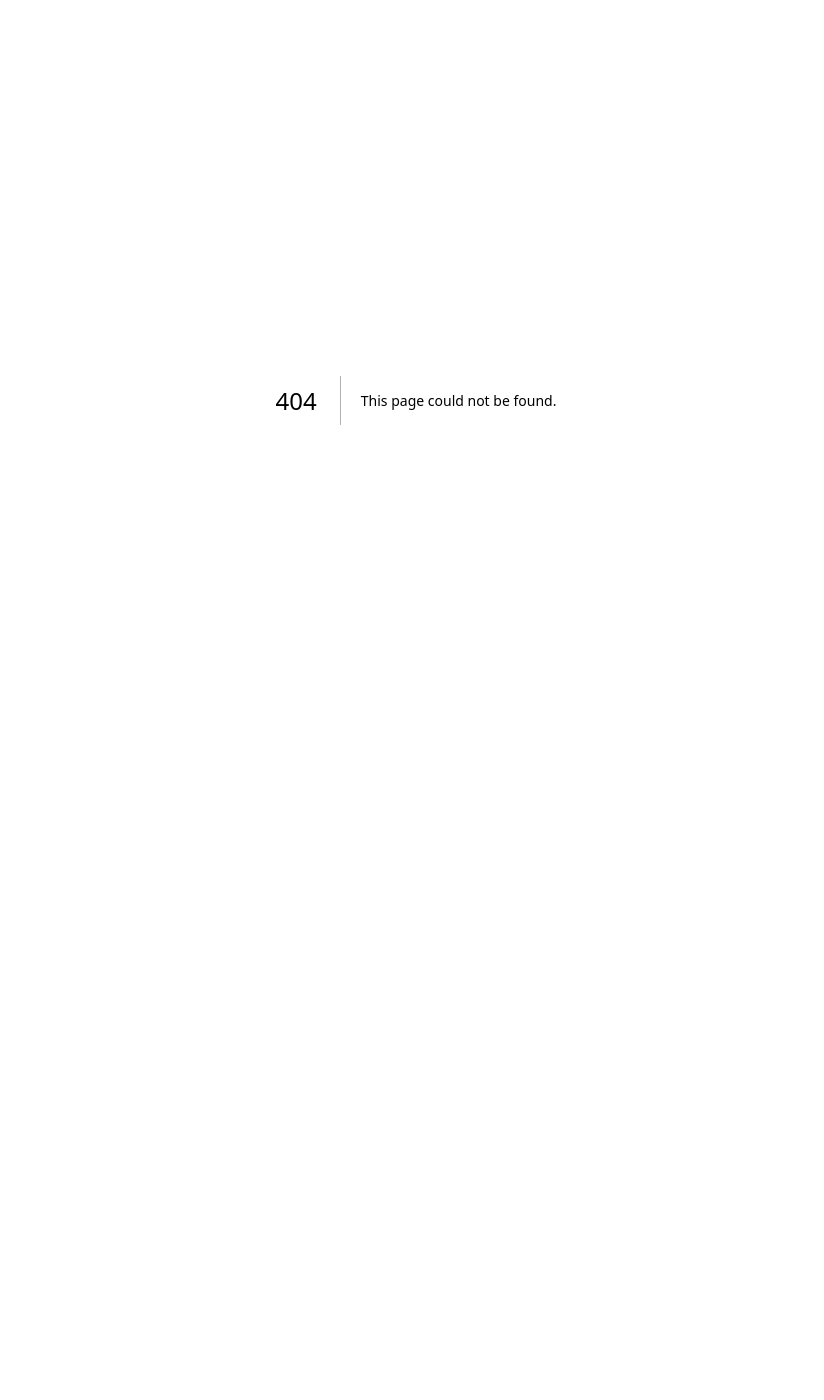
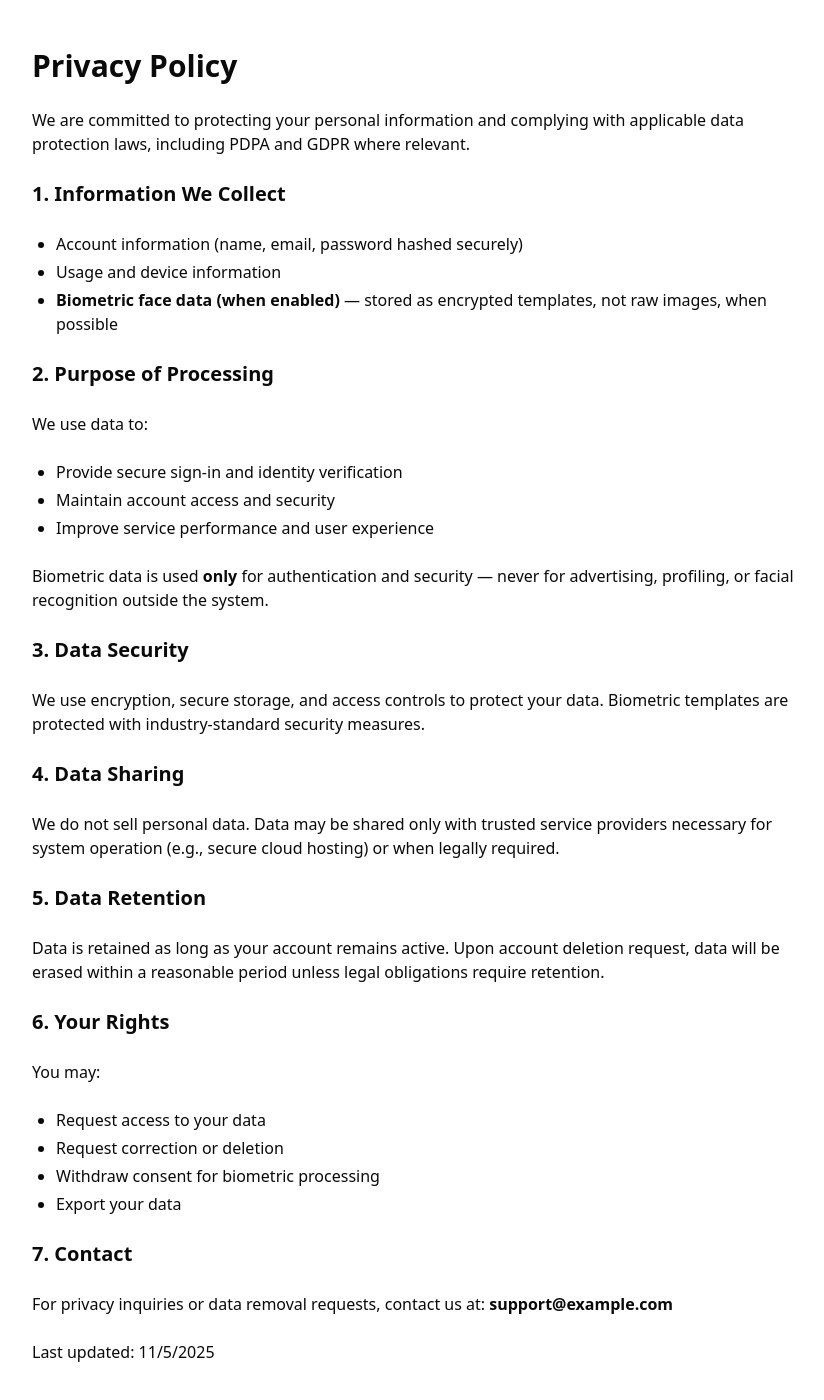
Before and after one commit to morsechimwai/time-attendance-app, a Next.js app: page /legal/privacy in a window 1280 px wide. Before the commit this address had no page. Shown: the top 1400 px of the page, without its empty margins (224-1048 px from the left). Before the commit the page ends 800 px from the top, so only its background shows below. Built offline with nearby package versions, Linux system fonts and the light colour scheme; what @stackframe/stack would draw is missing.

Commit message:
feat: add AuthDisclaimer, Privacy Policy, and Terms of Service components

```diff
--- /dev/null
+++ b/app/legal/_components/auth-disclaimer.tsx
@@ -0,0 +1,21 @@
+// NextJS
+import Link from "next/link"
+
+export default function AuthDisclaimer() {
+  return (
+    <div
+      className="font-sans text-sm text-primary/30
+          mt-4"
+    >
+      By using this service, you agree to our{" "}
+      <Link className="hover:opacity-60 underline text-primary" href="/legal/terms">
+        Terms of Service
+      </Link>{" "}
+      and{" "}
+      <Link className="hover:opacity-60 underline text-primary" href="/legal/privacy">
+        Privacy Policy
+      </Link>
+      . We may send product updates & account notifications. You can unsubscribe anytime.
+    </div>
+  )
+}
--- /dev/null
+++ b/app/legal/privacy/page.tsx
@@ -0,0 +1,68 @@
+export default function PrivacyPage() {
+  return (
+    <div className="max-w-3xl mx-auto py-12 space-y-6">
+      <h1 className="text-3xl font-bold">Privacy Policy</h1>
+      <p>
+        We are committed to protecting your personal information and complying with applicable data
+        protection laws, including PDPA and GDPR where relevant.
+      </p>
+
+      <h2 className="text-xl font-semibold">1. Information We Collect</h2>
+      <ul className="list-disc pl-6 space-y-1">
+        <li>Account information (name, email, password hashed securely)</li>
+        <li>Usage and device information</li>
+        <li>
+          <strong>Biometric face data (when enabled)</strong> — stored as encrypted templates, not
+          raw images, when possible
+        </li>
+      </ul>
+
+      <h2 className="text-xl font-semibold">2. Purpose of Processing</h2>
+      <p>We use data to:</p>
+      <ul className="list-disc pl-6 space-y-1">
+        <li>Provide secure sign-in and identity verification</li>
+        <li>Maintain account access and security</li>
+        <li>Improve service performance and user experience</li>
+      </ul>
+      <p>
+        Biometric data is used <strong>only</strong> for authentication and security — never for
+        advertising, profiling, or facial recognition outside the system.
+      </p>
+
+      <h2 className="text-xl font-semibold">3. Data Security</h2>
+      <p>
+        We use encryption, secure storage, and access controls to protect your data. Biometric
+        templates are protected with industry-standard security measures.
+      </p>
+
+      <h2 className="text-xl font-semibold">4. Data Sharing</h2>
+      <p>
+        We do not sell personal data. Data may be shared only with trusted service providers
+        necessary for system operation (e.g., secure cloud hosting) or when legally required.
+      </p>
+
+      <h2 className="text-xl font-semibold">5. Data Retention</h2>
+      <p>
+        Data is retained as long as your account remains active. Upon account deletion request, data
+        will be erased within a reasonable period unless legal obligations require retention.
+      </p>
+
+      <h2 className="text-xl font-semibold">6. Your Rights</h2>
+      <p>You may:</p>
+      <ul className="list-disc pl-6 space-y-1">
+        <li>Request access to your data</li>
+        <li>Request correction or deletion</li>
+        <li>Withdraw consent for biometric processing</li>
+        <li>Export your data</li>
+      </ul>
+
+      <h2 className="text-xl font-semibold">7. Contact</h2>
+      <p>
+        For privacy inquiries or data removal requests, contact us at:{" "}
+        <strong>support@example.com</strong>
+      </p>
+
+      <p>Last updated: {new Date().toLocaleDateString()}</p>
+    </div>
+  )
+}
--- /dev/null
+++ b/app/legal/terms/page.tsx
@@ -0,0 +1,62 @@
+export default function TermsPage() {
+  return (
+    <div className="max-w-3xl mx-auto py-12 space-y-6">
+      <h1 className="text-3xl font-bold">Terms of Service</h1>
+      <p>
+        By accessing or using this service, you agree to be bound by the following terms. If you do
+        not agree, you may not use the service.
+      </p>
+
+      <h2 className="text-xl font-semibold">1. Use of Service</h2>
+      <p>
+        You agree to use the service legally and responsibly. You must not engage in actions that
+        disrupt, damage, or compromise the system or other users.
+      </p>
+
+      <h2 className="text-xl font-semibold">2. User Content & Ownership</h2>
+      <p>
+        You retain ownership of the content you upload. By using this service, you grant us
+        permission to process and store your content solely to operate and improve the service.
+      </p>
+
+      <h2 className="text-xl font-semibold">3. Biometric Data</h2>
+      <p>
+        If biometric facial data is collected, it is used exclusively for secure identity
+        verification and access control. We do not sell or share biometric data for marketing or
+        unrelated purposes.
+      </p>
+
+      <h2 className="text-xl font-semibold">4. Service Availability</h2>
+      <p>
+        We aim to provide stable service, but availability may be interrupted for maintenance or
+        unforeseen issues. We reserve the right to modify or discontinue the service.
+      </p>
+
+      <h2 className="text-xl font-semibold">5. Fees & Billing</h2>
+      <p>
+        Some features may require a paid subscription. Cancellations and refunds follow our billing
+        policy as described in your subscription plan.
+      </p>
+
+      <h2 className="text-xl font-semibold">6. Termination</h2>
+      <p>
+        We may suspend or terminate your account for violations of these terms. You may request
+        account deletion at any time.
+      </p>
+
+      <h2 className="text-xl font-semibold">7. Limitation of Liability</h2>
+      <p>
+        This service is provided &quot;as is&quot;. We are not liable for damages caused by service
+        interruptions, data loss, or unauthorized access outside our reasonable control.
+      </p>
+
+      <h2 className="text-xl font-semibold">8. Updates to Terms</h2>
+      <p>
+        We may update these terms periodically. Continued use after changes indicates acceptance of
+        the updated terms.
+      </p>
+
+      <p>Last updated: {new Date().toLocaleDateString()}</p>
+    </div>
+  )
+}
--- a/components/app-sidebar.tsx
+++ b/components/app-sidebar.tsx
@@ -114,7 +114,7 @@ export default function AppSidebar() {
       <SidebarHeader className="h-(--header-height) border-b">
         <SidebarMenuButton variant="default" asChild>
           <Link className="flex items-center h-full px-4" href="#" onClick={handleNavigate}>
-            <span className="text-xl font-black font-sans text-amber-600">Facin</span>
+            <span className="text-xl font-black font-sans text-amber-600">Face.In</span>
             <Focus className="text-amber-600 rotate-45" />
           </Link>
         </SidebarMenuButton>
```
